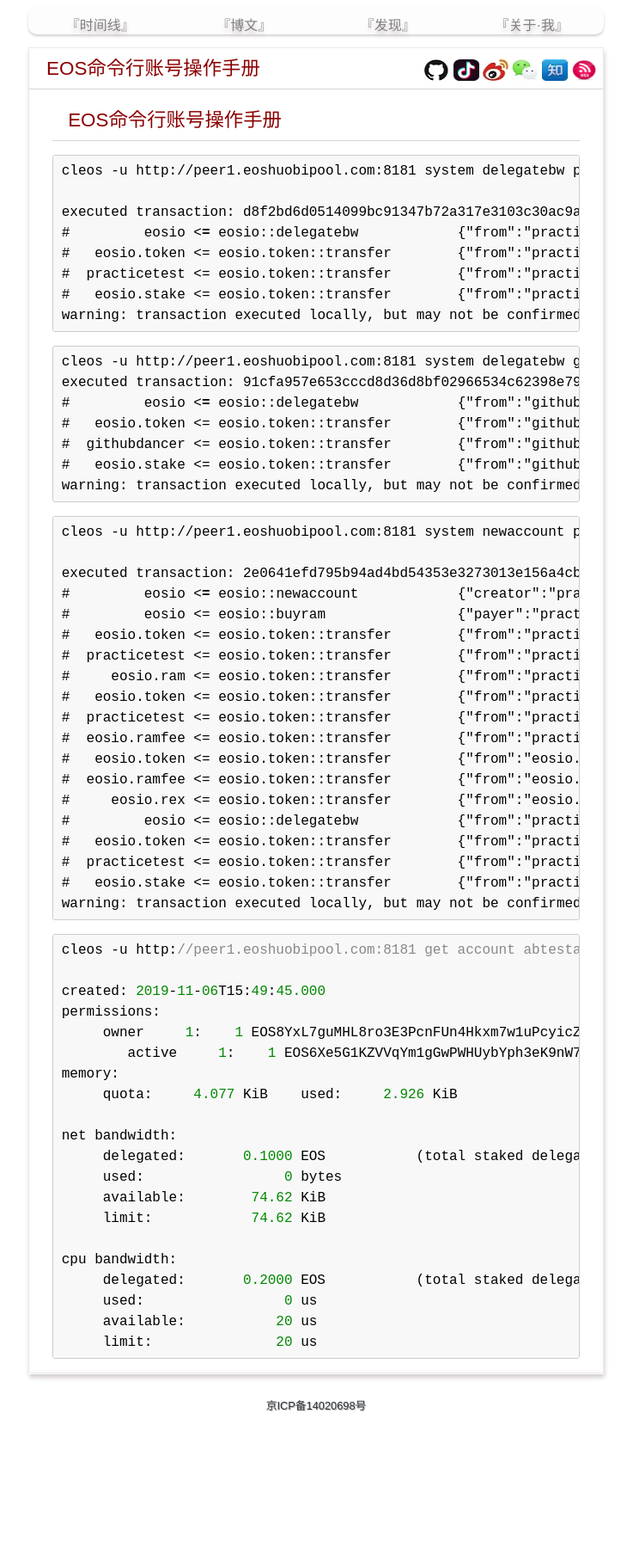
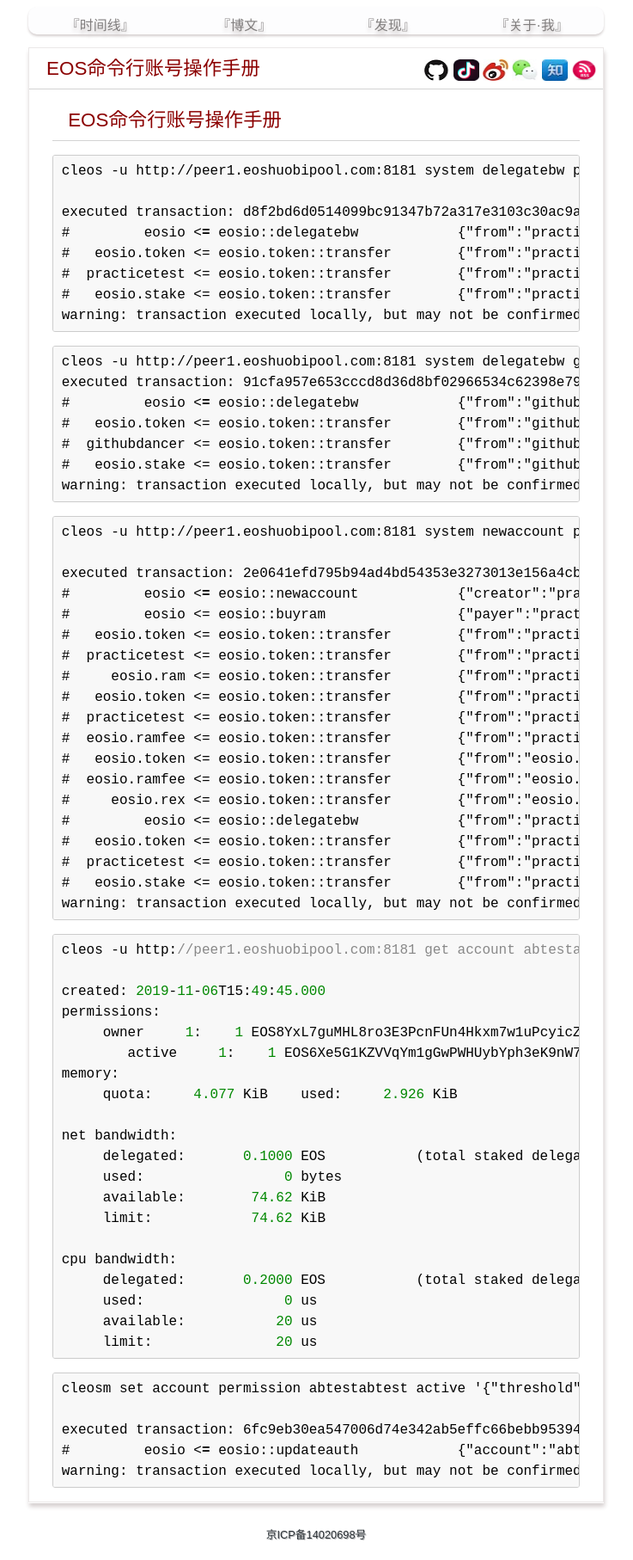
Before and after one commit to yanyiwu/blog, a Jekyll site: the page built from eoscommandaccount.md, in a window 1280 px wide. Shown: the whole page at 86% size, without its empty margins (272-1009 px from the left). Built offline with Jekyll 4.4.1, drawn with Linux system fonts in a browser that asks for light colours; Markdown is read by kramdown in place of the engine named in the settings; comment, search, counter and statistics services are not loaded; before the commit the page ends 1664 px from its top, so only the background shows below that.

Commit message:
[eoscmd] account permission

````diff
--- a/eoscommandaccount.md
+++ b/eoscommandaccount.md
@@ -71,3 +71,11 @@ cpu bandwidth:
      available:           20 us
      limit:               20 us
 ```
+
+```
+cleosm set account permission abtestabtest active '{"threshold": 1, "keys": [{"key": "EOS6Xe5G1KZVVqYm1gGwPWHUybYph3eK9nW7Kh23Z1WXjvgJEbc2k", "weight": 1}, {"key": "EOS7NQgj1E6xAHNvgjqjCvQ5eksPd2paHFyyUub9wwuyFhGZDrSgy", "weight": 1}]}' owner
+
+executed transaction: 6fc9eb30ea547006d74e342ab5effc66bebb9539405111227a02547b4b2fd4de  200 bytes  169 us
+#         eosio <= eosio::updateauth            {"account":"abtestabtest","permission":"active","parent":"owner","auth":{"threshold":1,"keys":[{"key...
+warning: transaction executed locally, but may not be confirmed by the network yet
+```
````
